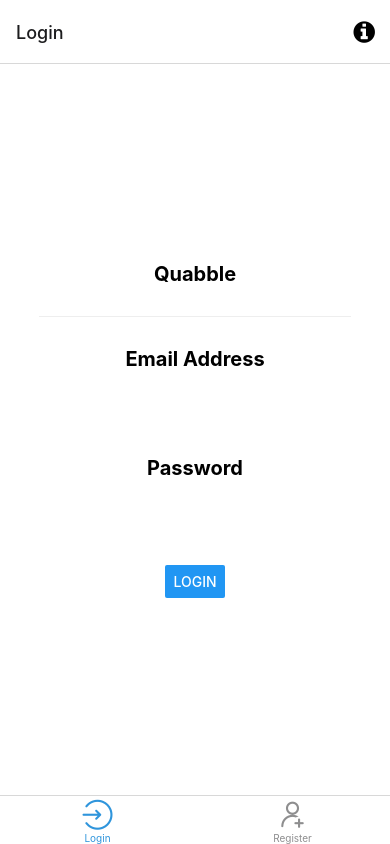
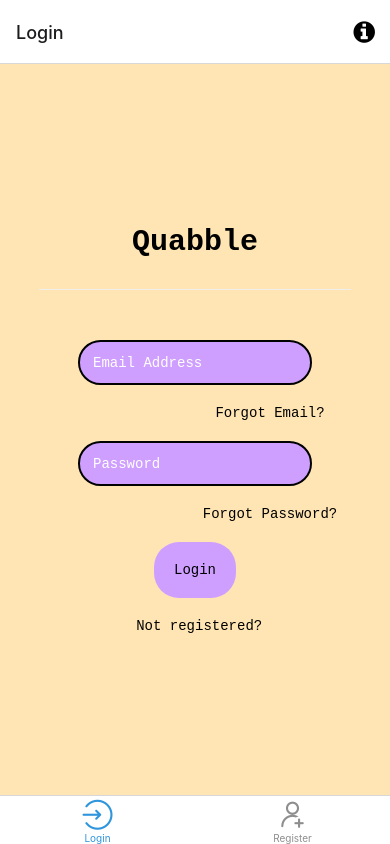
Before and after one commit to freercurse/Quabble, a React Native app in the folder login-signup-app/: screen /Login in a window 390 px wide. Built offline with nearby package versions, Linux system fonts and the light colour scheme; no server answers; what expo-linking would draw is missing.

Commit message:
Auto stash before merge of "main" and "origin/main"

```diff
--- a/login-signup-app/App.tsx
+++ b/login-signup-app/App.tsx
@@ -7,7 +7,7 @@
 import { getDatabase } from "firebase/database";
 import { initializeApp } from 'firebase/app';
 import { Bytes, getFirestore } from "firebase/firestore";
-import { LogBox } from 'react-native';
+import { LogBox, StyleSheet } from 'react-native';
 
 
 import { useState } from 'react';
@@ -59,6 +59,7 @@
         <Navigation colorScheme={colorScheme} auth={auth} user={user} data={data} database={database} />
         <StatusBar />
       </SafeAreaProvider>
+
     );
   }
 }
--- a/login-signup-app/constants/Colors.ts
+++ b/login-signup-app/constants/Colors.ts
@@ -4,14 +4,14 @@
 export default {
   light: {
     text: '#000',
-    background: '#fff',
+    background: '#FFE5B4',
     tint: tintColorLight,
     tabIconDefault: '#ccc',
     tabIconSelected: tintColorLight,
   },
   dark: {
     text: '#fff',
-    background: '#000',
+    background: '#CBC3E3',
     tint: tintColorDark,
     tabIconDefault: '#ccc',
     tabIconSelected: tintColorDark,
--- a/login-signup-app/navigation/index.tsx
+++ b/login-signup-app/navigation/index.tsx
@@ -26,7 +26,6 @@
 import Home from '../screens/Home';
 import { Firestore } from 'firebase/firestore';
 import { Database } from 'firebase/database';
-
 
 
 export const AuthContext = React.createContext<Auth | undefined>(undefined);
@@ -74,13 +73,24 @@
       )
 }
 
+function signInPage(){
+  return(
+    <Stack.Navigator screenOptions={{headerShown: false}}>
+
+    </Stack.Navigator>
+  )
+}
+
+
 /**
  * A bottom tab navigator displays tab buttons on the bottom of the display to switch screens.
  * https://reactnavigation.org/docs/bottom-tab-navigator
  */
+
 const BottomTab = createBottomTabNavigator<RootTabParamList>();
 
 function BottomTabNavigator() {
+
   const colorScheme = useColorScheme();
   return (
 
--- a/login-signup-app/screens/Login.tsx
+++ b/login-signup-app/screens/Login.tsx
@@ -1,10 +1,14 @@
 import React, { useContext, useEffect, useLayoutEffect } from 'react';
-import { Button, LogBox, StyleSheet, TextInput } from 'react-native';
+import { Button, LogBox, StyleSheet, TextInput, TouchableOpacity } from 'react-native';
 import {signInWithEmailAndPassword,Auth, UserCredential, User } from 'firebase/auth';
 import { Text, View } from '../components/Themed';
 import { RootTabScreenProps } from '../types';
 import { AuthContext, UserContext } from '../navigation';
 import * as SecureStore from 'expo-secure-store';
+
+import Register from './Register';
+import { NavigationContainer, StackActions } from '@react-navigation/native';
+import { createNativeStackNavigator } from '@react-navigation/native-stack';
 
 export default function Login({ navigation, }: RootTabScreenProps<'Login'>) {
   LogBox.ignoreLogs(['Require cycle:', 'AsyncStorage ']);
@@ -20,6 +24,7 @@
       navigation.navigate('Dashboard');
     }
   },[Ucontext])
+
 
 
 
@@ -55,14 +60,30 @@
   }
 
   return (
+
     <View style={styles.container}>
       <Text style={styles.title}>Quabble</Text>
       <View style={styles.separator} lightColor="#eee" darkColor="rgba(255,255,255,0.1)" />
-      <Text style={styles.title}>Email Address</Text>
-      <TextInput defaultValue={username} onChangeText={(email) => setUsername(email.trim())} style={styles.input} />
-      <Text style={styles.title}>Password</Text>
-      <TextInput defaultValue={password} onChangeText={(password) => setPassword(password)} secureTextEntry={true} style={styles.input} />
-      <Button onPress={() => handleLogin()}  title="Login" />
+      <TextInput placeholder='Email Address' placeholderTextColor="white" defaultValue={username} onChangeText={(email) => setUsername(email.trim())} style={styles.input} />
+      <TouchableOpacity>
+              <Text style={{marginLeft: 150, fontFamily: 'monospace'}}>Forgot Email?</Text>
+
+      </TouchableOpacity>
+
+      <TextInput placeholder= "Password" placeholderTextColor="white" defaultValue={password} onChangeText={(password) => setPassword(password)} secureTextEntry={true} style={styles.input} />
+
+     <TouchableOpacity>
+             <Text style = {styles.textStyle}>Forgot Password?</Text>
+     </TouchableOpacity>
+
+
+      <TouchableOpacity style={styles.button} onPress={() => handleLogin()}>
+        <Text style={{fontFamily: 'monospace'}}>Login</Text>
+      </TouchableOpacity>
+
+      <TouchableOpacity onPress={() => navigation.navigate('Register')}>
+              <Text style = {{marginTop: 20, fontFamily: 'monospace'}}> Not registered?</Text>
+      </TouchableOpacity>
     </View>
   );
 }
@@ -74,26 +95,47 @@
     justifyContent: 'center',
   },
   title: {
-    fontSize: 20,
+    fontSize: 30,
     fontWeight: 'bold',
+    fontFamily: 'monospace',
 
   },
+
+  textStyle: {
+    marginLeft: 150,
+    marginBottom: 20,
+    fontFamily: 'monospace',
+  },
+
   separator: {
     marginVertical: 30,
     height: 1,
     width: '80%',
   },
+
+  button:{
+    backgroundColor: '#CF9FFF',
+    padding: 20,
+    borderRadius: 25,
+  },
+
   input: {
+
+    fontFamily: 'monospace',
     width: '60%',
     color: 'white',
-    borderColor: 'white',
+    borderColor: 'black',
     borderStyle: 'solid',
-    borderWidth: 3,
+    borderWidth: 2,
     height: 45,
     padding: 13,
-    textAlign: 'center',
+    textAlign: 'left',
     marginTop: 20,
     marginBottom: 20,
+    borderRadius: 25,
+    backgroundColor: '#CF9FFF',
   },
 
+
+
 });
```
Also changed, not shown: login-signup-app/navigation/navigation.tsx (added).
